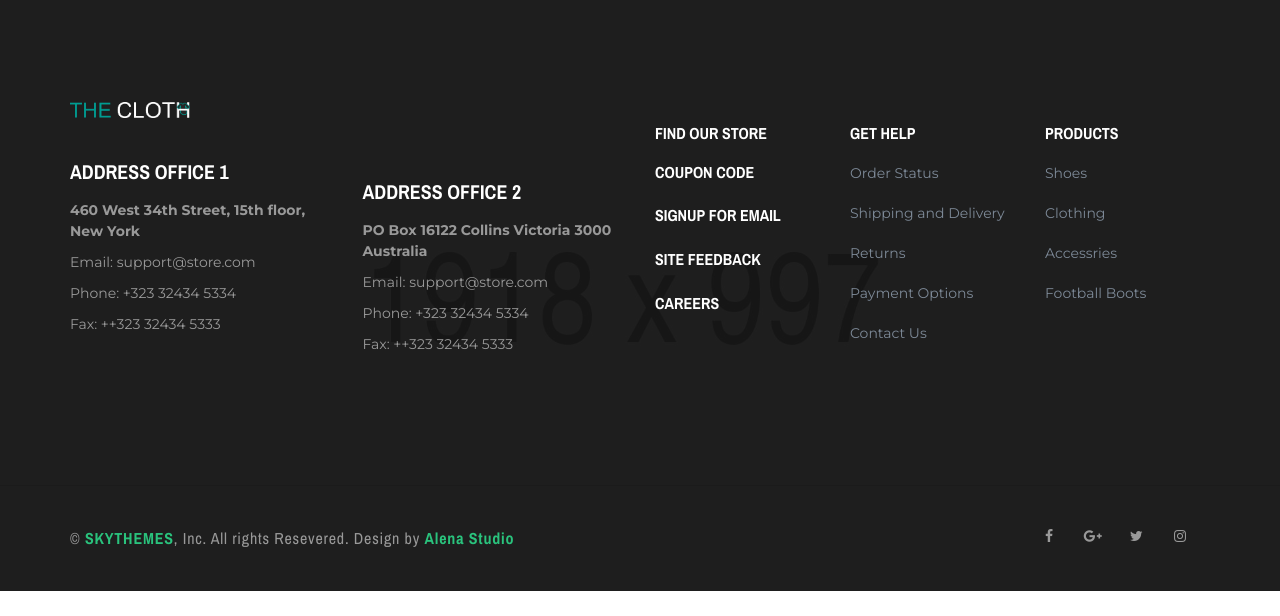
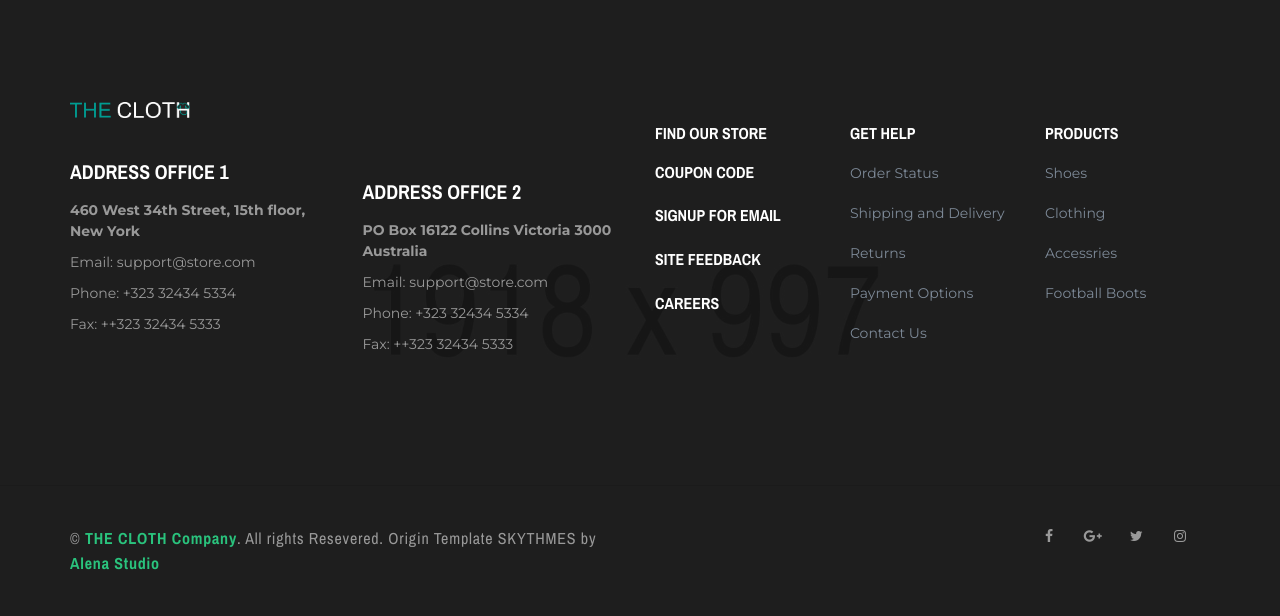
Before and after one commit to kilamieaz/e-commerce, a Laravel app: template resources/views/user/cart.blade.php in a window 1280 px wide. Shown: the part 1253-1869 px from the top of the page. Before the commit the page ends 1844 px from the top, so only its background shows below. Run offline with Laravel 8, Linux system fonts and the light colour scheme; the template is opened without the code that fills it, so the values that code supplies are empty; some libraries are stand-ins or nearby versions; some web fonts are replaced.

Commit message:
update layout footer (edit Copy Right)

```diff
--- a/resources/views/layouts/user/includes/ps-footer.blade.php
+++ b/resources/views/layouts/user/includes/ps-footer.blade.php
@@ -81,7 +81,7 @@
           <div class="ps-container">
             <div class="row">
                   <div class="col-lg-6 col-md-6 col-sm-6 col-xs-12 ">
-                    <p>&copy; <a href="#">SKYTHEMES</a>, Inc. All rights Resevered. Design by <a href="#"> Alena Studio</a></p>
+                    <p>&copy; <a href="#">THE CLOTH Company</a>. All rights Resevered. Origin Template SKYTHMES by <a href="#"> Alena Studio</a></p>
                   </div>
                   <div class="col-lg-6 col-md-6 col-sm-6 col-xs-12 ">
                     <ul class="ps-social">
```
